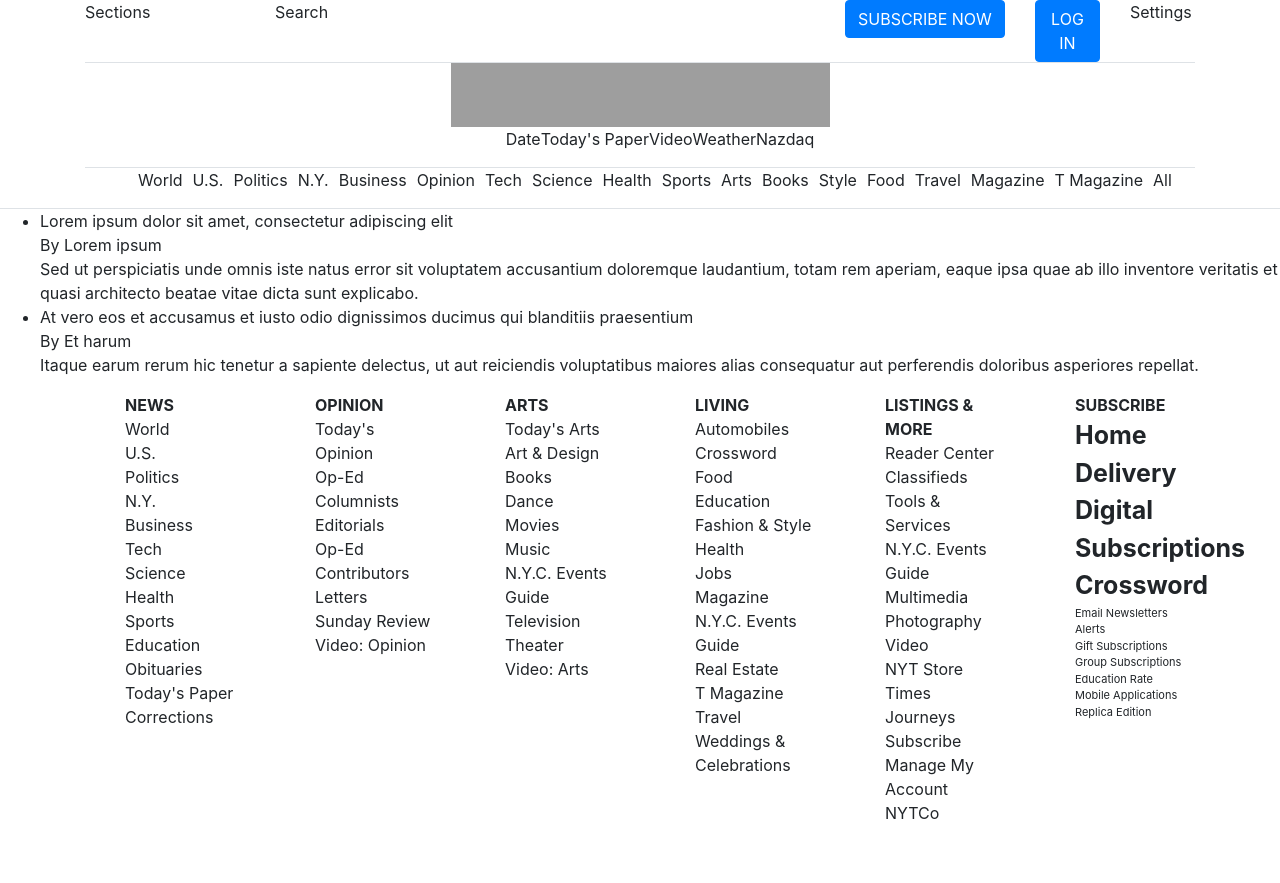
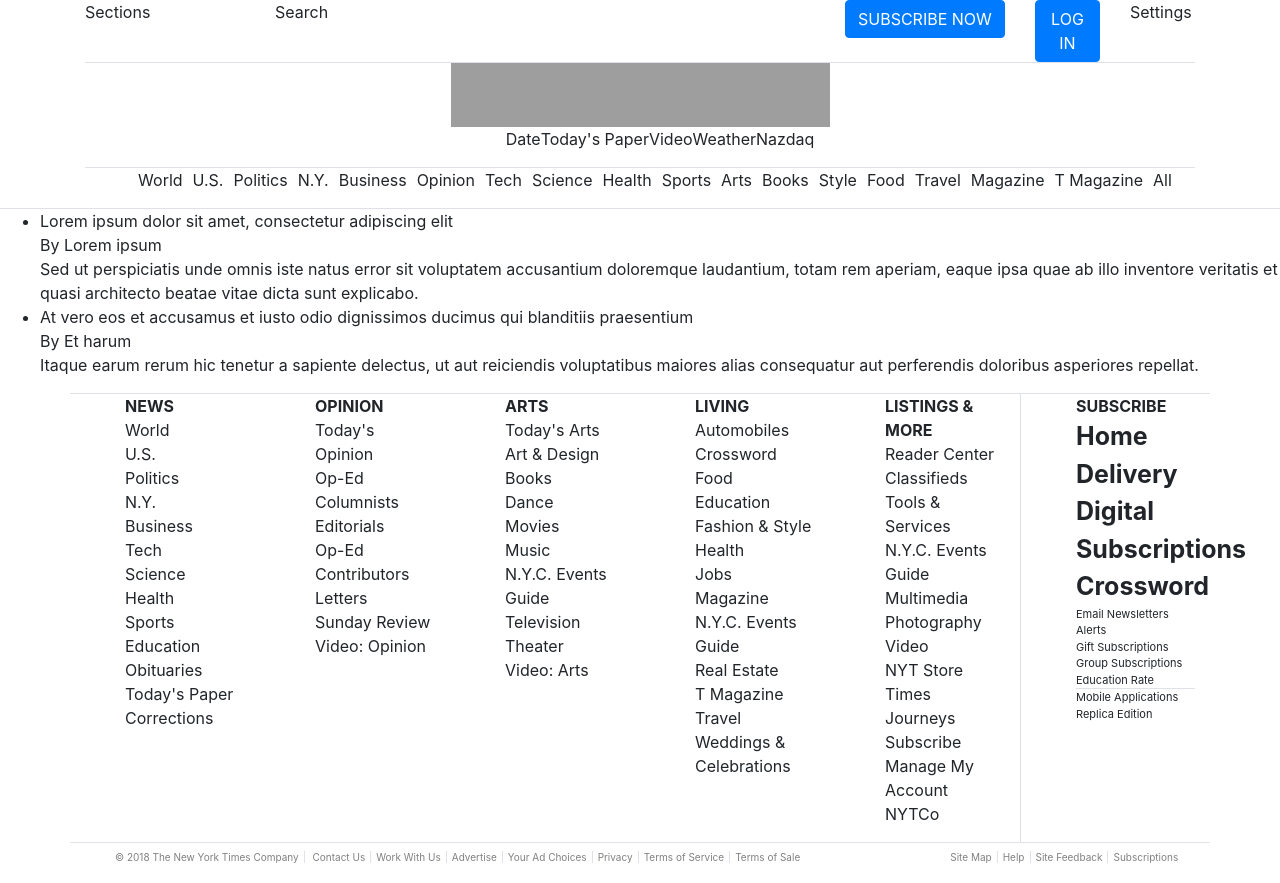
Before and after one commit to kardish515/site-rebuild, an Angular app: page / in a window 1280 px wide. Before the commit the page ends 841 px from the top, so only its background shows below. Built offline with nearby package versions, Linux system fonts and the light colour scheme; grey boxes are pictures that could not be loaded.

Commit message:
add additional lists to footer

```diff
--- a/src/app/footer/footer.component.css
+++ b/src/app/footer/footer.component.css
@@ -17,3 +17,20 @@
   text-decoration: underline;
   cursor: pointer;
 }
+.below-text{
+  padding-right: 100px;
+}
+.below-text li{
+  display: inline;
+  padding-right: 5px;
+  padding-left: 5px;
+  font-size: 10px;
+  color: grey;
+}
+.below-text2 li{
+  display: inline;
+  padding-right: 5px;
+  padding-left: 5px;
+  font-size: 10px;
+  color: grey;
+}
--- a/src/app/footer/footer.component.html
+++ b/src/app/footer/footer.component.html
@@ -1,5 +1,5 @@
 <div class="container">
-  <div class="row">
+  <div class="border-top border-bottom row">
     <div class="col-md-2">
       <ul>
         <li class="title">NEWS</li>
@@ -80,7 +80,7 @@
         <li class="click">NYTCo</li>
       </ul>
     </div>
-    <div class="col-md-2">
+    <div class="border-left col-md-2">
       <ul>
         <li class="title">SUBSCRIBE</li>
         <li class="click bold">Home Delivery</li>
@@ -90,10 +90,28 @@
         <li class="click small">Alerts</li>
         <li class="click small">Gift Subscriptions</li>
         <li class="click small">Group Subscriptions</li>
-        <li class="click small">Education Rate</li>
+        <li class="click small border-bottom">Education Rate</li>
         <li class="click small">Mobile Applications</li>
         <li class="click small">Replica Edition</li>
       </ul>
     </div>
   </div>
+  <div class="row">
+    <ul class="below-text">
+      <li class="click border-right">© 2018 The New York Times Company</li>
+      <li class="click border-right"> Contact Us</li>
+      <li class="click border-right">Work With Us</li>
+      <li class="click border-right">Advertise</li>
+      <li class="click border-right">Your Ad Choices</li>
+      <li class="click border-right">Privacy</li>
+      <li class="click border-right">Terms of Service</li>
+      <li class="click">Terms of Sale</li>
+    </ul>
+    <ul class="below-text2">
+      <li class="click border-right">Site Map</li>
+      <li class="click border-right">Help</li>
+      <li class="click border-right">Site Feedback</li>
+      <li class="click">Subscriptions</li>
+    </ul>
+  </div>
 </div>
```
